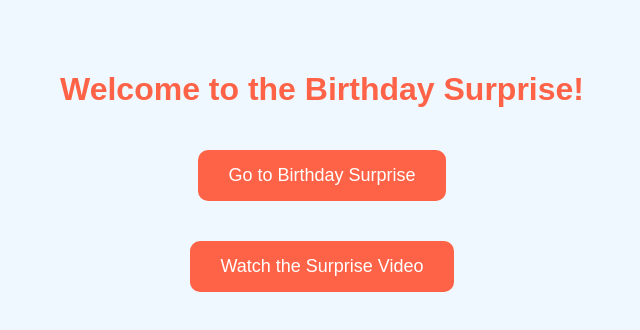
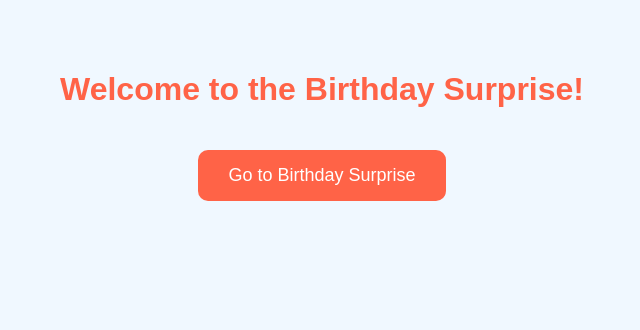
Before and after one commit to ba6ly/surprise_, a plain HTML site: page index.html in a window 1280 px wide. Shown: the whole page, without its empty margins (318-958 px from the left). Drawn offline with Linux system fonts and the light colour scheme.

Commit message:
Update index.html

```diff
--- a/index.html
+++ b/index.html
@@ -45,8 +45,6 @@
         <!-- Button for bday.html -->
         <button class="btn" onclick="window.location.href='bday.html';">Go to Birthday Surprise</button>
 
-        <!-- Button for display.html -->
-        <button class="btn" onclick="window.location.href='display.html';">Watch the Surprise Video</button>
     </div>
 
 </body>
```
